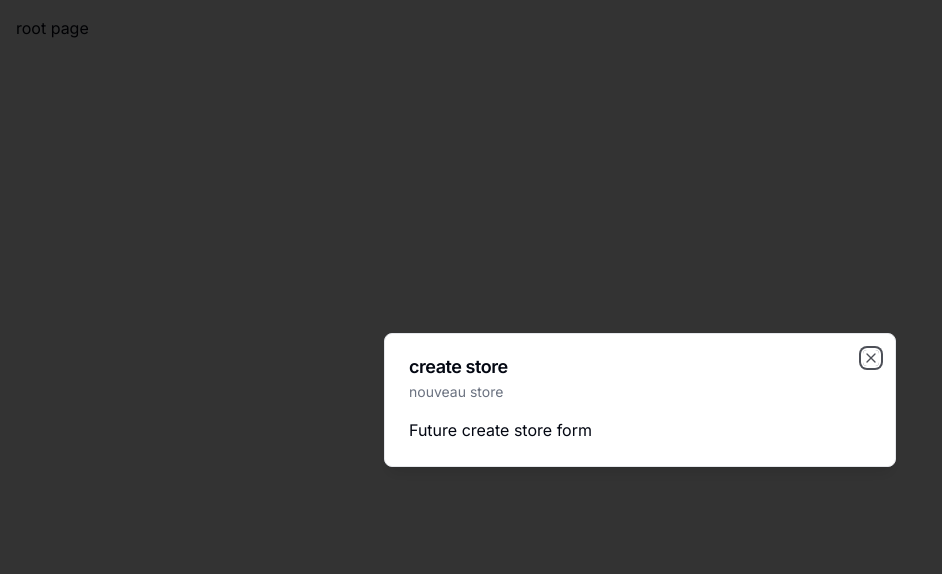
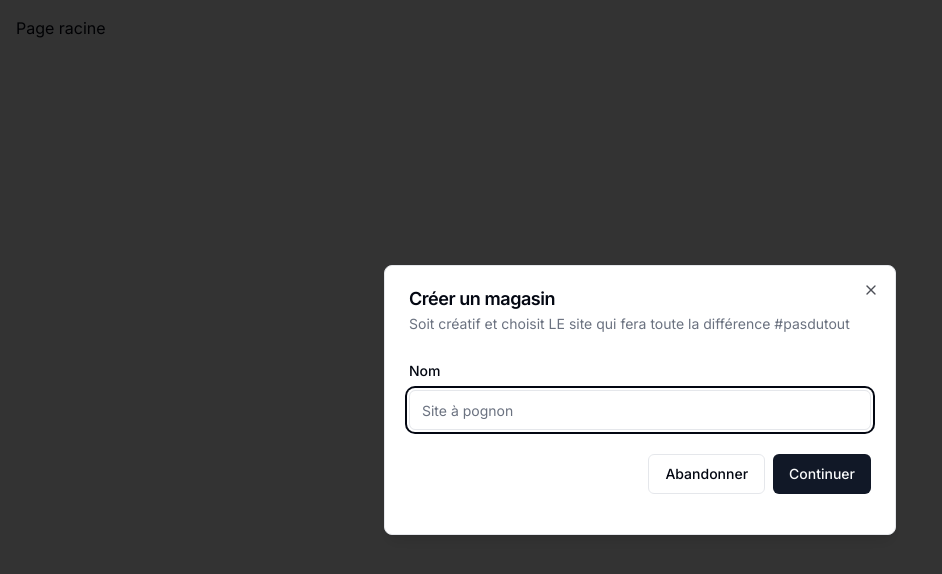
Before and after one commit to zalixzy/imprimante3d-admin, a Next.js app: page / in a window 1280 px wide. Shown: the top 574 px of the page, without its empty margins (0-942 px from the left). Built offline with nearby package versions, Linux system fonts and the light colour scheme.

Commit message:
ajout du form et de la validation zod

```diff
--- a/app/(root)/page.tsx
+++ b/app/(root)/page.tsx
@@ -16,7 +16,7 @@
 
     return (
      <div className="p-4">
-      root page
+      Page racine
      </div>
     );
   }
--- a/components/modals/store-modal.tsx
+++ b/components/modals/store-modal.tsx
@@ -1,19 +1,75 @@
 "use client";
 
+import * as z from "zod";
+import { useForm } from "react-hook-form";
+
 import { Modal } from "@/components/ui/modal";
+import {
+    Form,
+    FormControl,
+    FormField,
+    FormItem,
+    FormLabel,
+    FormMessage
+    } from "@/components/ui/form"
+import { useStoreModal } from "@/hooks/use-store-modal";
+import { zodResolver } from "@hookform/resolvers/zod";
+import { Input } from "@/components/ui/input";
+import { Button } from "@/components/ui/button";
 
-import { useStoreModal } from "@/hooks/use-store-modal";
+
+const formSchema = z.object({
+    name: z.string().min(1)
+})
 
 export const StoreModal = () => {
     const storeModal = useStoreModal();
 
+    const form = useForm<z.infer<typeof formSchema>>({
+        resolver: zodResolver(formSchema),
+        defaultValues: {
+            name: "",
+        },
+    });
+
+    const onSubmit = async (values: z.infer<typeof formSchema>) =>{
+        console.log(values);
+    }
+
     return(
     <Modal
-    title="create store"
-    description="nouveau store"
+    title="Créer un magasin"
+    description="Soit créatif et choisit LE site qui fera toute la différence #pasdutout"
     isOpen={storeModal.isOpen}
     onClose={storeModal.onClose}>
-        Future create store form
+        <div>
+            <div className="space-y-4 py-2 pb-4">
+                <Form {...form}>
+                    <form onSubmit={form.handleSubmit(onSubmit)}>
+                        <FormField
+                            control ={form.control}
+                            name="name"
+                            render ={({ field }) => (
+                                <FormItem>
+                                    <FormLabel>Nom</FormLabel>
+                                    <FormControl>
+                                        <Input placeholder="Site à pognon" {...field}/>
+                                    </FormControl>
+                                    <FormMessage></FormMessage>
+                                </FormItem>
+                            )}
+                        />
+                        <div className="pt-6 space-x-2 flex items-center justify-end w-full">
+                            <Button
+                            variant="outline" onClick={storeModal.onClose}>
+                                Abandonner</Button>
+                            <Button type="submit">Continuer</Button>
+                        </div>
+                    </form>
+                </Form>
+
+            </div>
+        </div>
     </Modal>
     );
 }
```
